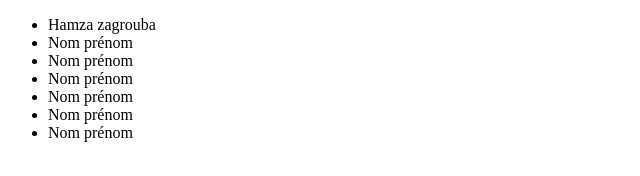
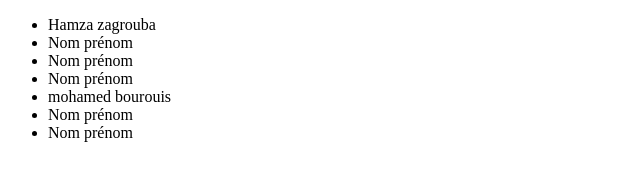
Before and after one commit to jaberJamila/laravel, a plain HTML site: page index.html in a window 1280 px wide. Shown: the full height of the page, 0-640 px from the left. Drawn offline with Linux system fonts and the light colour scheme.

Commit message:
j ai ajouté mon nom et prenom

```diff
--- a/index.html
+++ b/index.html
@@ -12,7 +12,7 @@
       <li>Nom prénom </li>
       <li>Nom prénom </li>
       <li>Nom prénom </li>
-      <li>Nom prénom </li>
+      <li>mohamed bourouis </li>
       <li>Nom prénom </li>
       <li>Nom prénom </li>
   </ul>
```
